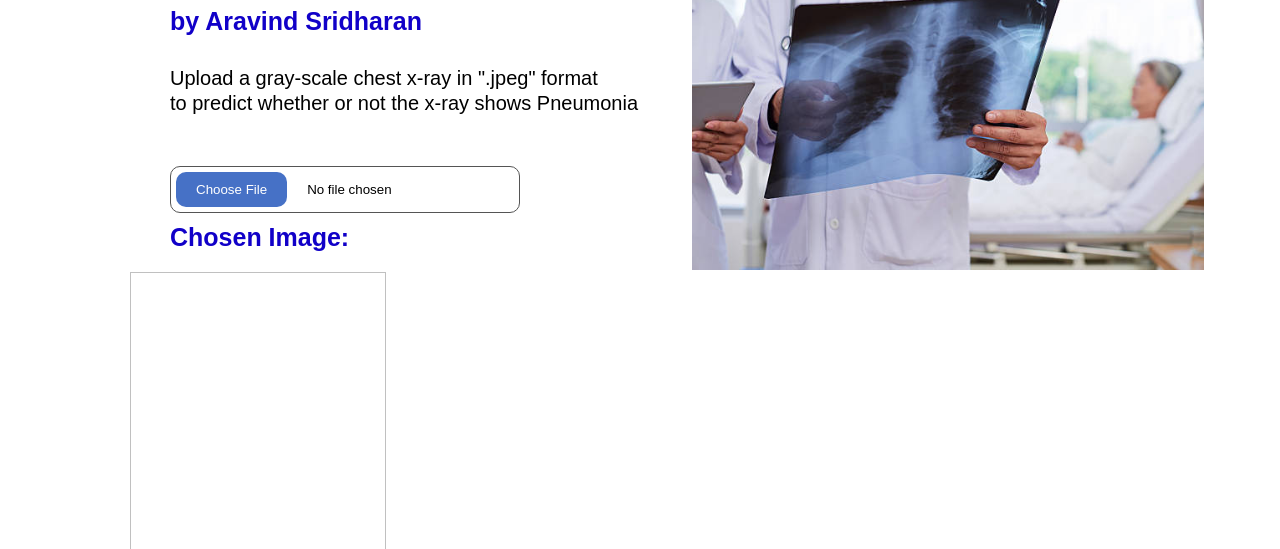
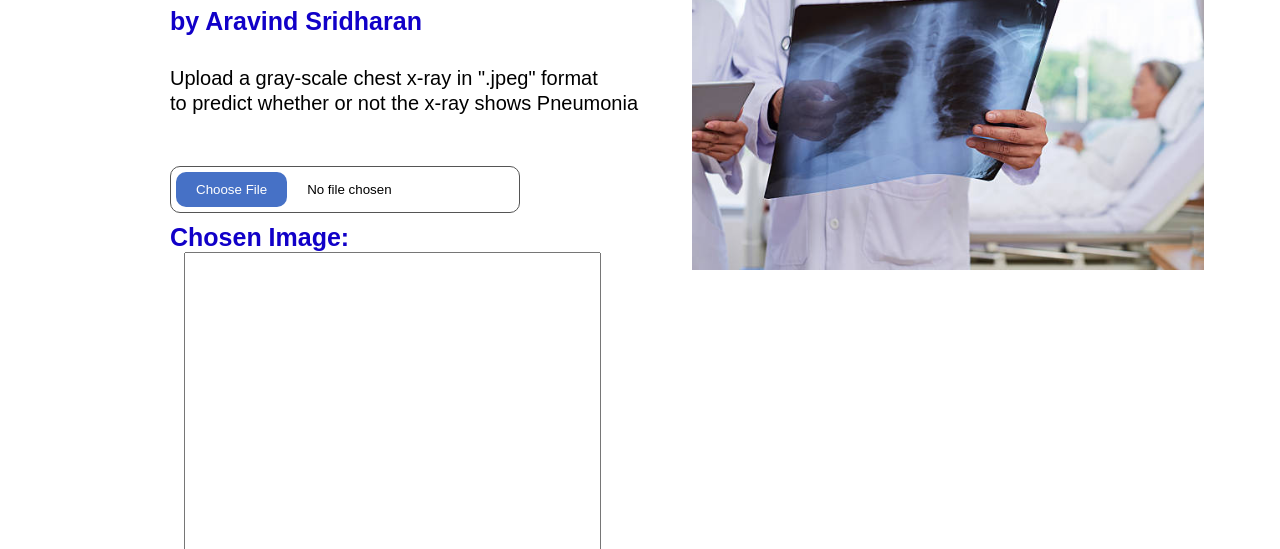
Before and after one commit to IndianJohnnyDepp/PneumoniaPrediction, a plain HTML site: page index.html in a window 1280 px wide. Shown: the part 251-800 px from the top of the page. Drawn offline with Linux system fonts and the light colour scheme.

Commit message:
Update style.css

```diff
--- a/style.css
+++ b/style.css
@@ -6,8 +6,8 @@
 
 .img{
     margin-top: 20px;
-    width: 50%;
-    height: 50%;
+    width: 50px;
+    height: 50px;
     margin-bottom: 20px;
 }
 
```
